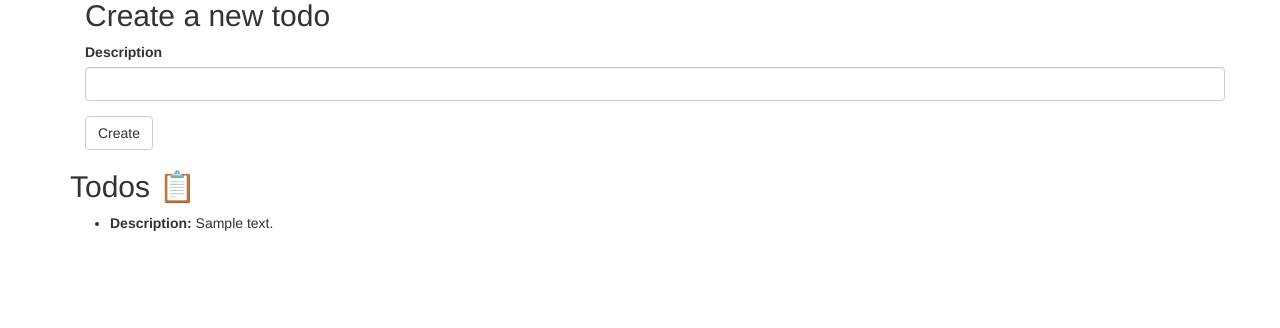
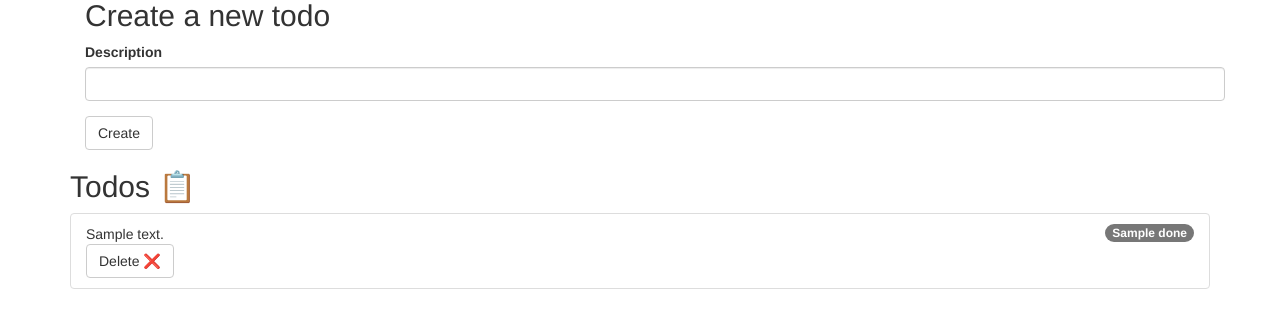
Before and after one commit to zearkiatos/python-flask-to-do-list-web, a Flask app: template app/templates/home.html in a window 1280 px wide. Shown: the part 163-491 px from the top of the page. Run offline with Flask 3, Linux system fonts and the light colour scheme; a user stored in the database is signed in; the template is opened without the code that fills it: values that come from a table or form of the project are taken from there, most other values are stand-ins (such as "Sample title", 1, 10 or a date in 2020); some libraries are stand-ins or nearby versions.

Commit message:
Delete tasks

```diff
--- a/app/__init__.py
+++ b/app/__init__.py
@@ -3,6 +3,7 @@ from flask_bootstrap import Bootstrap
 from flask_login import LoginManager
 from .config import Config
 from .auth import auth
+from .todos import todos
 from .repositories.user_repository import UserRepository
 
 login_manager = LoginManager()
@@ -23,5 +24,6 @@ def create_app():
     login_manager.init_app(app)
 
     app.register_blueprint(auth)
+    app.register_blueprint(todos)
 
     return app
--- a/app/auth/views.py
+++ b/app/auth/views.py
@@ -1,4 +1,4 @@
-from flask import render_template, session, redirect, flash, url_for
+from flask import render_template, redirect, flash, url_for
 from werkzeug.security import generate_password_hash
 from . import auth
 from flask_login import login_user, login_required, logout_user
--- a/app/firestore_service.py
+++ b/app/firestore_service.py
@@ -32,5 +32,10 @@ def get_todos(user_id):
 def post_todo(user_id, description):
     todos_collection_ref = db.collection('users').document(user_id).collection('todos')
     todos_collection_ref.add({
-        'description': description
+        'description': description,
+        'done': False
     })
+
+def delete_todo(user_id, todo_id):
+    todo_ref = db.document('users/{}/todos/{}'.format(user_id,todo_id))
+    todo_ref.delete()
--- a/app/forms/TodoForm.py
+++ b/app/forms/TodoForm.py
@@ -5,3 +5,6 @@ from wtforms.validators import DataRequired
 class TodoForm(FlaskForm):
     description = StringField('Description', validators=[DataRequired()])
     submit = SubmitField('Create')
+
+class DeleteTodoForm(FlaskForm):
+    submit = SubmitField('Delete ❌')
--- a/app/templates/home.html
+++ b/app/templates/home.html
@@ -1,6 +1,6 @@
 {% extends 'base.html' %} {% block title %} {{ super() }} Welcome {% endblock %}
-{% import 'bootstrap/wtf.html' as wtf %}
-{% block content %}
+{% import 'bootstrap/wtf.html' as wtf %} {% block content %}
+{% import 'macros.html' as macros %}
 <div class="container">
   {% if username %}
   <h1>Welcome, {{username}}</h1>
@@ -14,10 +14,8 @@
     <header>
       <h2>Todos 📋</h2>
     </header>
-    <ul>
-      {%for todo in todos %}
-      <li><strong>Description: </strong>{{todo.to_dict()['description']}}</li>
-      {% endfor %}
+    <ul class="list-group">
+      {% for todo in todos %} {{ macros.render_todo(todo, delete_todo_form) }} {% endfor %}
     </ul>
   </article>
   {% else %}
--- /dev/null
+++ b/app/templates/macros.html
@@ -0,0 +1,9 @@
+
+{% import 'bootstrap/wtf.html' as wtf %}
+{% macro render_todo(todo, delete_todo_form) %}
+    <li class="list-group-item">
+        <span class="badge">{{todo.to_dict().done}}</span>
+        {{todo.to_dict().description}}
+        {{wtf.quick_form(delete_todo_form, action=url_for('todos.delete',todo_id=todo.id))}}
+    </li>
+{% endmacro %}
--- /dev/null
+++ b/app/todos/__init__.py
@@ -0,0 +1,5 @@
+from flask import Blueprint
+
+todos = Blueprint('todos', __name__, url_prefix='/todos')
+
+from . import views
--- a/main.py
+++ b/main.py
@@ -1,7 +1,7 @@
 from flask import render_template, abort, redirect, url_for, flash
 from flask_login import login_required, current_user
 from app import create_app
-from app.forms.TodoForm import TodoForm
+from app.forms.TodoForm import TodoForm, DeleteTodoForm
 from app.firestore_service import get_todos, post_todo
 import unittest
 
@@ -18,16 +18,20 @@ def home():
         user = current_user
         todos = get_todos(user.id)
         todo_form = TodoForm()
+        delete_todo_form = DeleteTodoForm()
 
         context = {
             "username": user.username,
             "todos": todos,
-            "todo_form": todo_form
+            "todo_form": todo_form,
+            "delete_todo_form": delete_todo_form
         }
 
         if todo_form.validate_on_submit():
             post_todo(user.id, todo_form.description.data)
             flash('The todo was created successfuly!')
+
+            return redirect(url_for('home'))
 
         return render_template('home.html', **context)
     except Exception:
```
Also changed, not shown: app/todos/views.py (added, +13 -0 lines).
